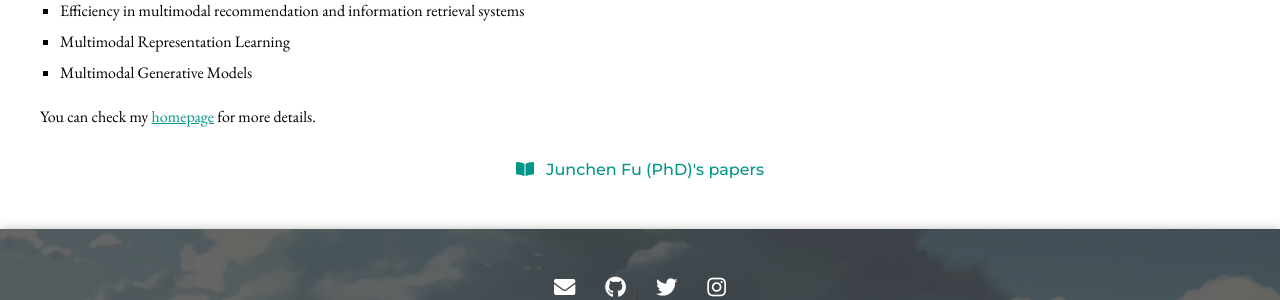
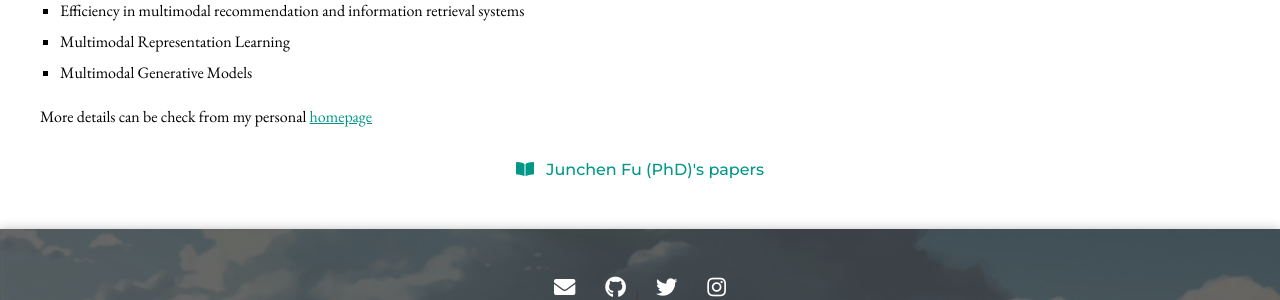
Before and after one commit to GAIR-Lab/GAIR-Lab.github.io, a Jekyll site: the page built from _members/2023junchen-fu.md, in a window 1280 px wide. Shown: the part 778-1078 px from the top of the page. Built offline with Jekyll 4.4.1, drawn with Linux system fonts in a browser that asks for light colours; nearby versions of some CDN libraries.

Commit message:
Update 2023junchen-fu.md

```diff
--- a/_members/2023junchen-fu.md
+++ b/_members/2023junchen-fu.md
@@ -20,4 +20,4 @@ I am a PhD student advised by Prof. [Joemon Jose](https://www.gla.ac.uk/schools/
 - Multimodal Representation Learning
 - Multimodal Generative Models
 
-You can check my [homepage](https://junchen-fu.github.io/) for more details.
+More details can be check from my personal [homepage](https://junchen-fu.github.io/)
```
